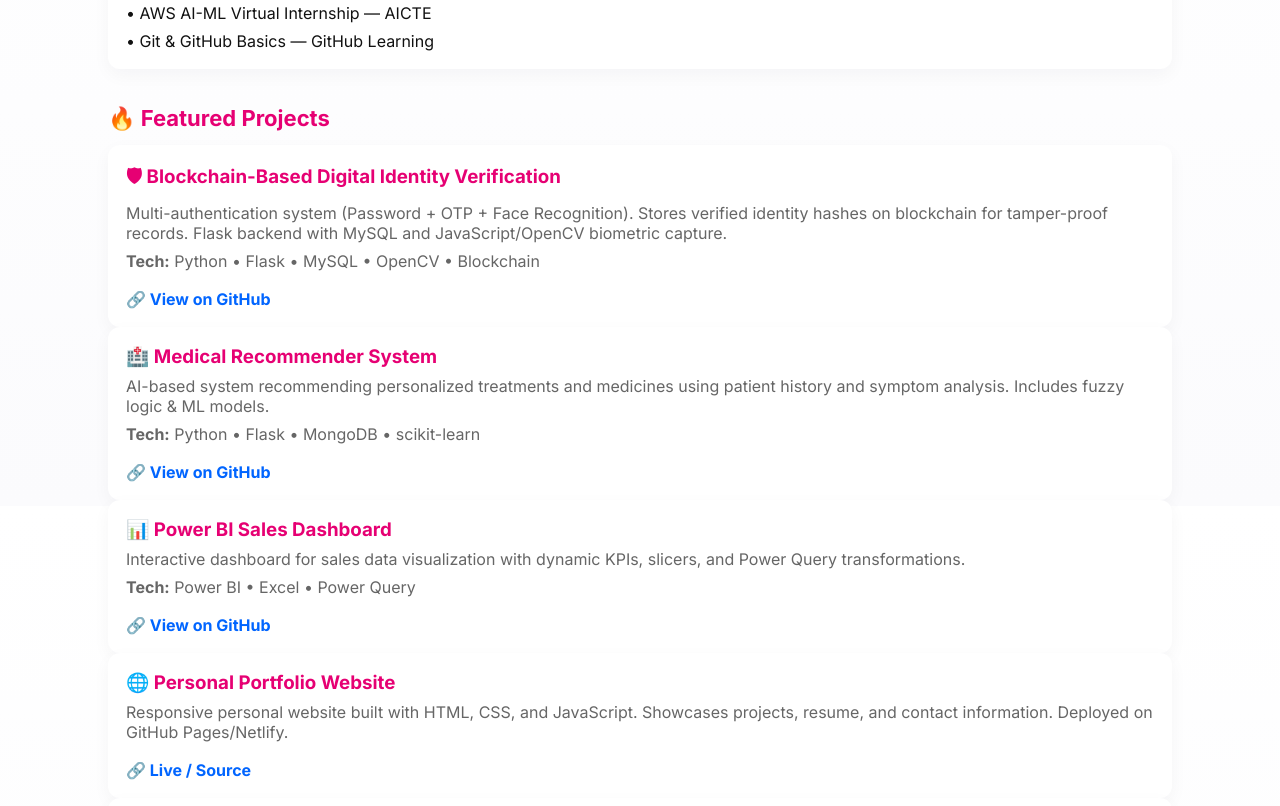
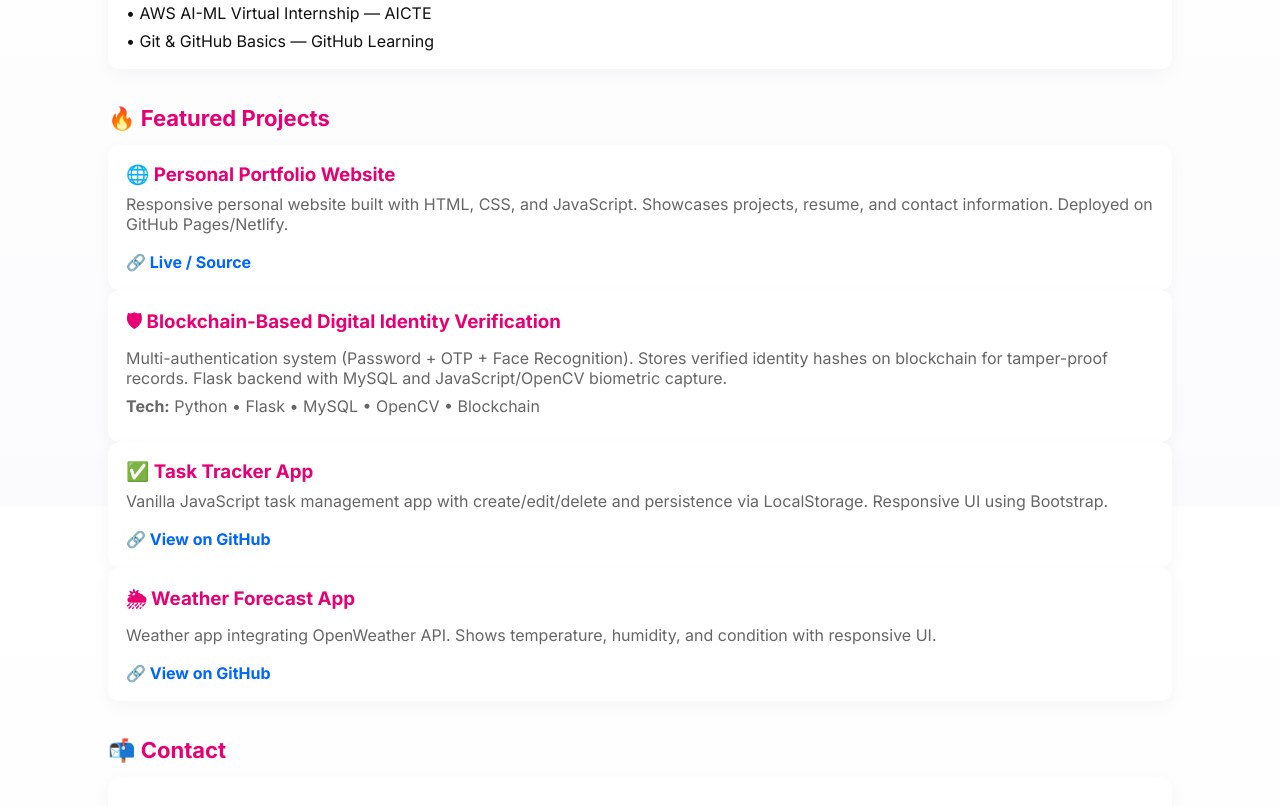
Before and after one commit to anudeepthiraya1825/my_portfolio, a plain HTML site: page index.html in a window 1280 px wide. Shown: the part 1894-2700 px from the top of the page. Drawn offline with Linux system fonts and the light colour scheme.

Commit message:
Update index.html

```diff
--- a/index.html
+++ b/index.html
@@ -199,32 +199,18 @@
     <section id="projects" class="fade-in">
       <h2 class="section-title">🔥 Featured Projects</h2>
       <div class="projects">
+                <div class="card">
+          <h3>🌐 Personal Portfolio Website</h3>
+          <p>Responsive personal website built with HTML, CSS, and JavaScript. Showcases projects, resume, and contact information. Deployed on GitHub Pages/Netlify.</p>
+          <a class="project-link" href="https://anudeepthiraya1825.github.io/my_portfolio/" target="_blank">🔗 Live / Source</a>
+        </div>
+
+
 
         <div class="card">
           <h3>🛡 Blockchain-Based Digital Identity Verification</h3>
           <p>Multi-authentication system (Password + OTP + Face Recognition). Stores verified identity hashes on blockchain for tamper-proof records. Flask backend with MySQL and JavaScript/OpenCV biometric capture.</p>
           <p style="color:var(--muted)"><strong>Tech:</strong> Python • Flask • MySQL • OpenCV • Blockchain</p>
-          <a class="project-link" href="https://github.com/anudeepthiraya/blockchain-identity" target="_blank">🔗 View on GitHub</a>
-        </div>
-
-        <div class="card">
-          <h3>🏥 Medical Recommender System</h3>
-          <p>AI-based system recommending personalized treatments and medicines using patient history and symptom analysis. Includes fuzzy logic & ML models.</p>
-          <p style="color:var(--muted)"><strong>Tech:</strong> Python • Flask • MongoDB • scikit-learn</p>
-          <a class="project-link" href="https://github.com/anudeepthiraya/medical-recommender" target="_blank">🔗 View on GitHub</a>
-        </div>
-
-        <div class="card">
-          <h3>📊 Power BI Sales Dashboard</h3>
-          <p>Interactive dashboard for sales data visualization with dynamic KPIs, slicers, and Power Query transformations.</p>
-          <p style="color:var(--muted)"><strong>Tech:</strong> Power BI • Excel • Power Query</p>
-          <a class="project-link" href="https://github.com/anudeepthiraya/powerbi-sales-dashboard" target="_blank">🔗 View on GitHub</a>
-        </div>
-
-        <div class="card">
-          <h3>🌐 Personal Portfolio Website</h3>
-          <p>Responsive personal website built with HTML, CSS, and JavaScript. Showcases projects, resume, and contact information. Deployed on GitHub Pages/Netlify.</p>
-          <a class="project-link" href="https://github.com/anudeepthiraya/portfolio-website" target="_blank">🔗 Live / Source</a>
         </div>
 
         <div class="card">
```
